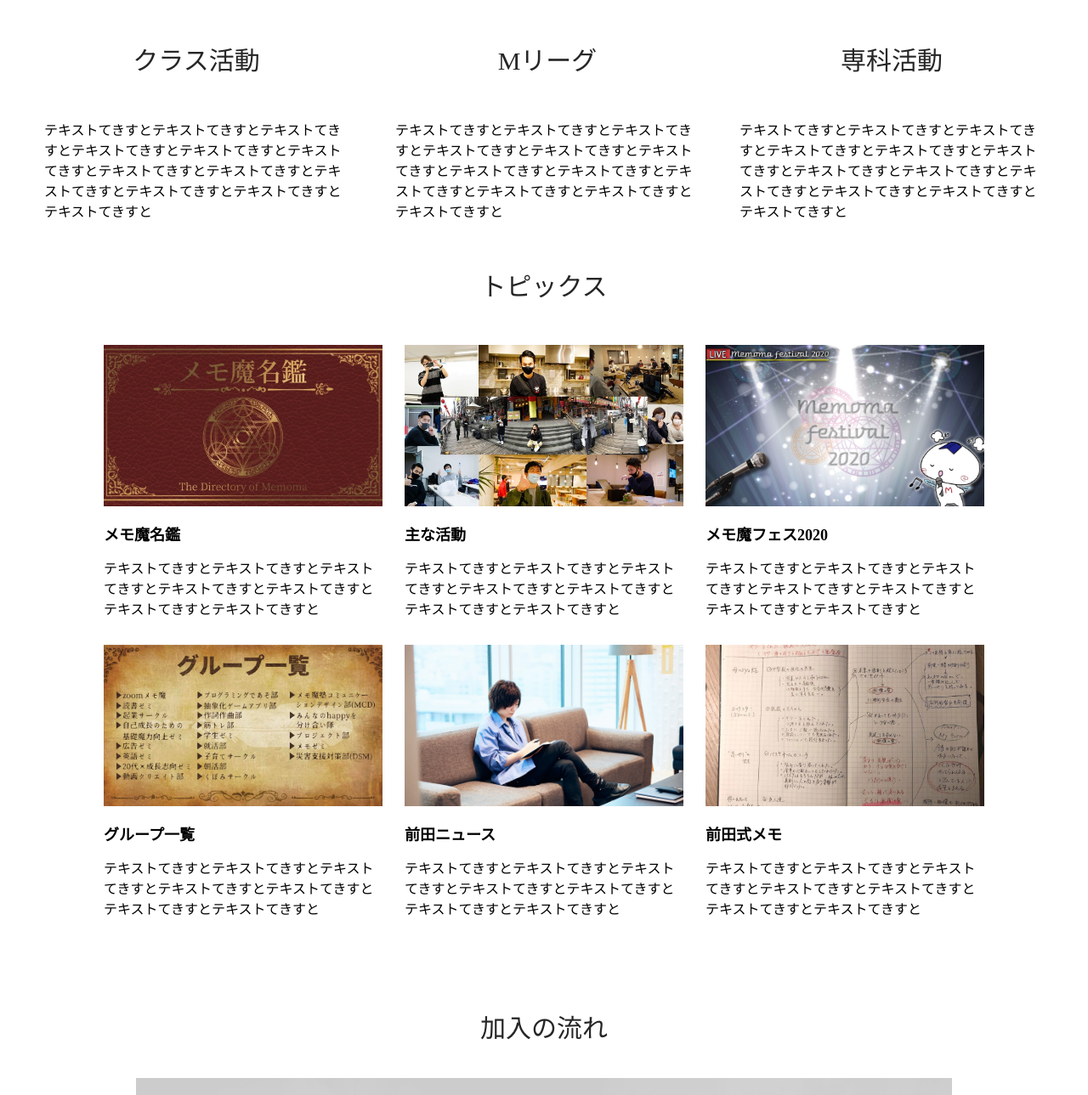
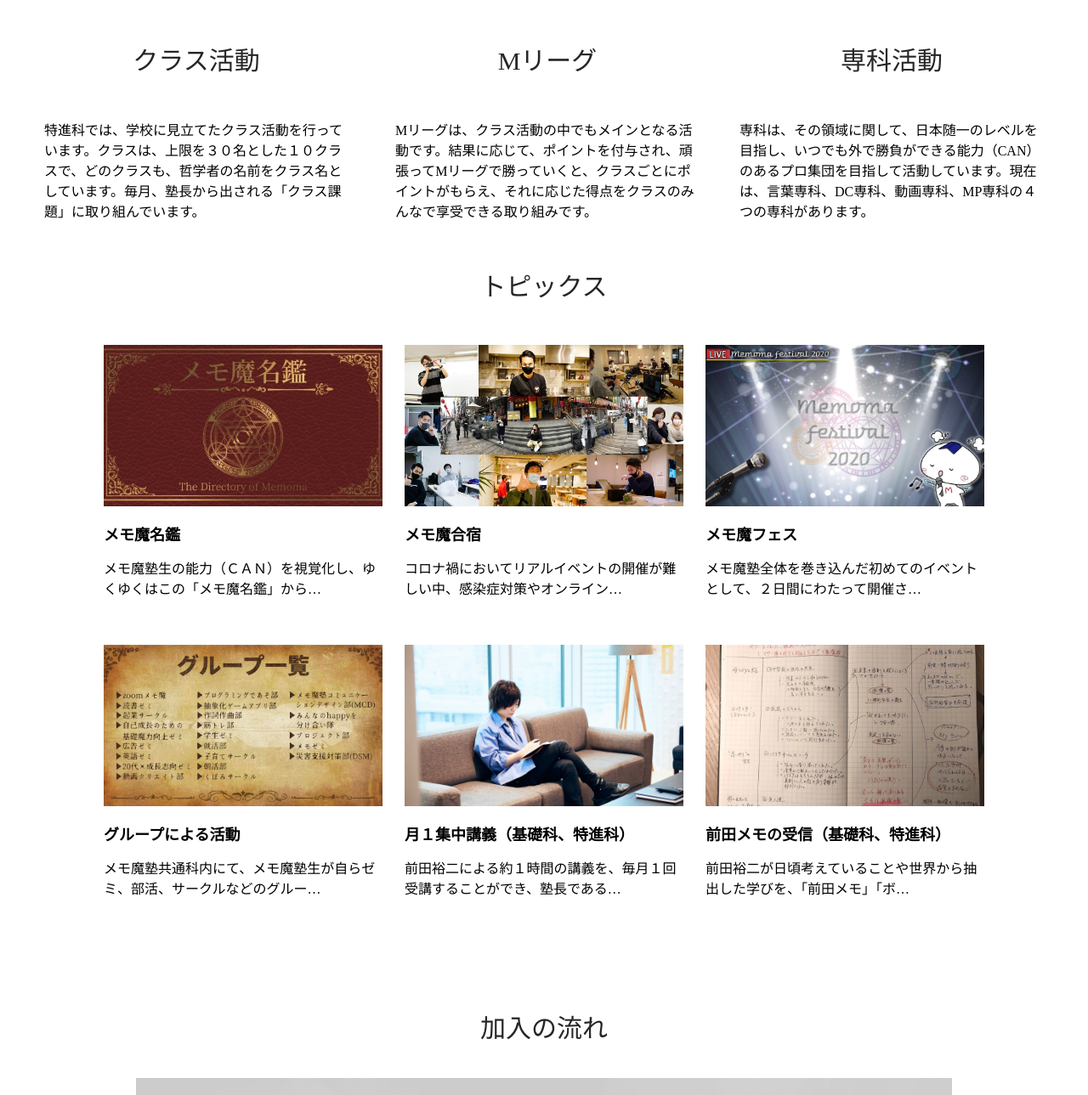
Before and after one commit to ywhite1022/memoma-page, a plain HTML site: page site/special.html in a window 1280 px wide. Shown: the part 1564-2853 px from the top of the page at 85% size. Drawn offline with Linux system fonts and the light colour scheme.

Commit message:
text update

```diff
--- a/site/special.html
+++ b/site/special.html
@@ -62,21 +62,21 @@
                     <img src="./img/class_activity.png" alt="クラス活動">
                     <div class="feature_topic">クラス活動</div>
                     <div class="feature_text">
-                        テキストてきすとテキストてきすとテキストてきすとテキストてきすとテキストてきすとテキストてきすとテキストてきすとテキストてきすとテキストてきすとテキストてきすとテキストてきすとテキストてきすと
+                        特進科では、学校に見立てたクラス活動を行っています。クラスは、上限を３０名とした１０クラスで、どのクラスも、哲学者の名前をクラス名としています。毎月、塾長から出される「クラス課題」に取り組んでいます。
                     </div>
                 </div>
                 <div class="feature" id="feature2">
                     <img src="./img/m_league.png" alt="Mリーグ">
                     <div class="feature_topic">Mリーグ</div>
                     <div class="feature_text">
-                        テキストてきすとテキストてきすとテキストてきすとテキストてきすとテキストてきすとテキストてきすとテキストてきすとテキストてきすとテキストてきすとテキストてきすとテキストてきすとテキストてきすと
+                        Mリーグは、クラス活動の中でもメインとなる活動です。結果に応じて、ポイントを付与され、頑張ってMリーグで勝っていくと、クラスごとにポイントがもらえ、それに応じた得点をクラスのみんなで享受できる取り組みです。
                     </div>
                 </div>
                 <div class="feature">
                     <img src="./img/special_activity.png" alt="専科活動">
                     <div class="feature_topic">専科活動</div>
                     <div class="feature_text">
-                        テキストてきすとテキストてきすとテキストてきすとテキストてきすとテキストてきすとテキストてきすとテキストてきすとテキストてきすとテキストてきすとテキストてきすとテキストてきすとテキストてきすと
+                        専科は、その領域に関して、日本随一のレベルを目指し、いつでも外で勝負ができる能力（CAN）のあるプロ集団を目指して活動しています。現在は、言葉専科、DC専科、動画専科、MP専科の４つの専科があります。
                     </div>
                 </div>
             </div>
@@ -91,48 +91,48 @@
                         <img src="./img/ directory.png" alt="メモ魔名鑑">
                         <div class="table_title">メモ魔名鑑</div>
                         <div class="table_text">
-                            テキストてきすとテキストてきすとテキストてきすとテキストてきすとテキストてきすとテキストてきすとテキストてきすと
+                            メモ魔塾生の能力（ＣＡＮ）を視覚化し、ゆくゆくはこの「メモ魔名鑑」から…
                         </div>
                     </div>
 
                     <div class="block">
-                        <img src="./img/activity.png" alt="活動">
-                        <div class="table_title">主な活動</div>
+                        <img src="./img/activity.png" alt="合宿">
+                        <div class="table_title">メモ魔合宿</div>
                         <div class="table_text">
-                            テキストてきすとテキストてきすとテキストてきすとテキストてきすとテキストてきすとテキストてきすとテキストてきすと
+                            コロナ禍においてリアルイベントの開催が難しい中、感染症対策やオンライン…
                         </div>
                     </div>
 
                     <div class="block">
                         <img src="./img/memomafes.png" alt="メモ魔フェス">
-                        <div class="table_title">メモ魔フェス2020</div>
+                        <div class="table_title">メモ魔フェス</div>
                         <div class="table_text">
-                            テキストてきすとテキストてきすとテキストてきすとテキストてきすとテキストてきすとテキストてきすとテキストてきすと
+                            メモ魔塾全体を巻き込んだ初めてのイベントとして、２日間にわたって開催さ…
                         </div>
                     </div>
                 </div>
                 <div class="table_line">
                     <div class="block">
                         <img src="./img/group_list.png" alt="グループ一覧">
-                        <div class="table_title">グループ一覧</div>
+                        <div class="table_title">グループによる活動</div>
                         <div class="table_text">
-                            テキストてきすとテキストてきすとテキストてきすとテキストてきすとテキストてきすとテキストてきすとテキストてきすと
+                            メモ魔塾共通科内にて、メモ魔塾生が自らゼミ、部活、サークルなどのグルー…
                         </div>
                     </div>
 
                     <div class="block">
                         <img src="./img/maedayuji.png" alt="前田裕二">
-                        <div class="table_title">前田ニュース</div>
+                        <div class="table_title">月１集中講義（基礎科、特進科）</div>
                         <div class="table_text">
-                            テキストてきすとテキストてきすとテキストてきすとテキストてきすとテキストてきすとテキストてきすとテキストてきすと
+                            前田裕二による約１時間の講義を、毎月１回受講することができ、塾長である…
                         </div>
                     </div>
 
                     <div class="block">
                         <img src="./img/memo.png" alt="前田式メモ">
-                        <div class="table_title">前田式メモ</div>
+                        <div class="table_title">前田メモの受信（基礎科、特進科）</div>
                         <div class="table_text">
-                            テキストてきすとテキストてきすとテキストてきすとテキストてきすとテキストてきすとテキストてきすとテキストてきすと
+                            前田裕二が日頃考えていることや世界から抽出した学びを、「前田メモ」「ボ…
                         </div>
                     </div>
                 </div>
```
Also changed, not shown: site/about.html (+12 -12 lines), site/index.html (+12 -12 lines).
